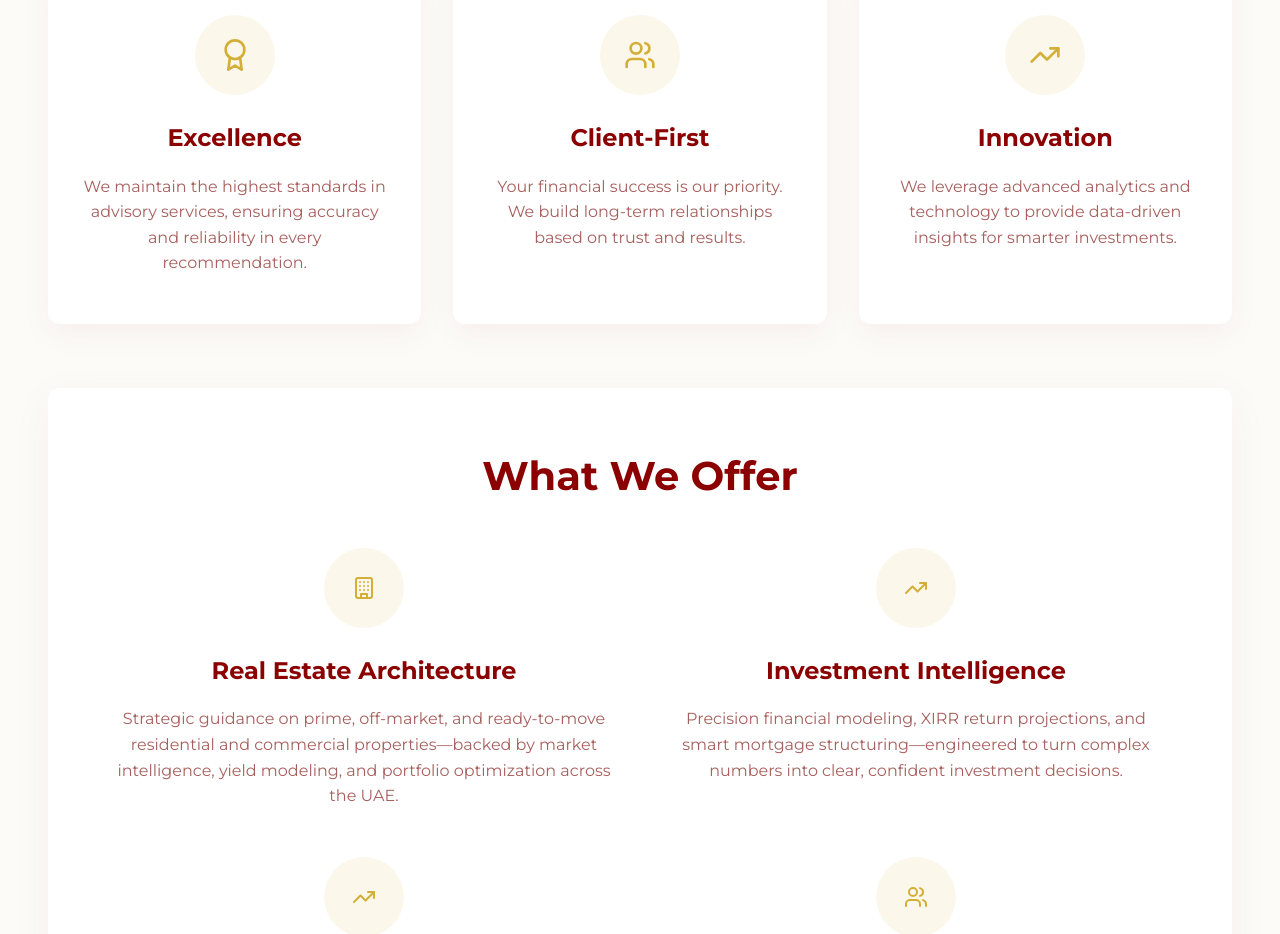
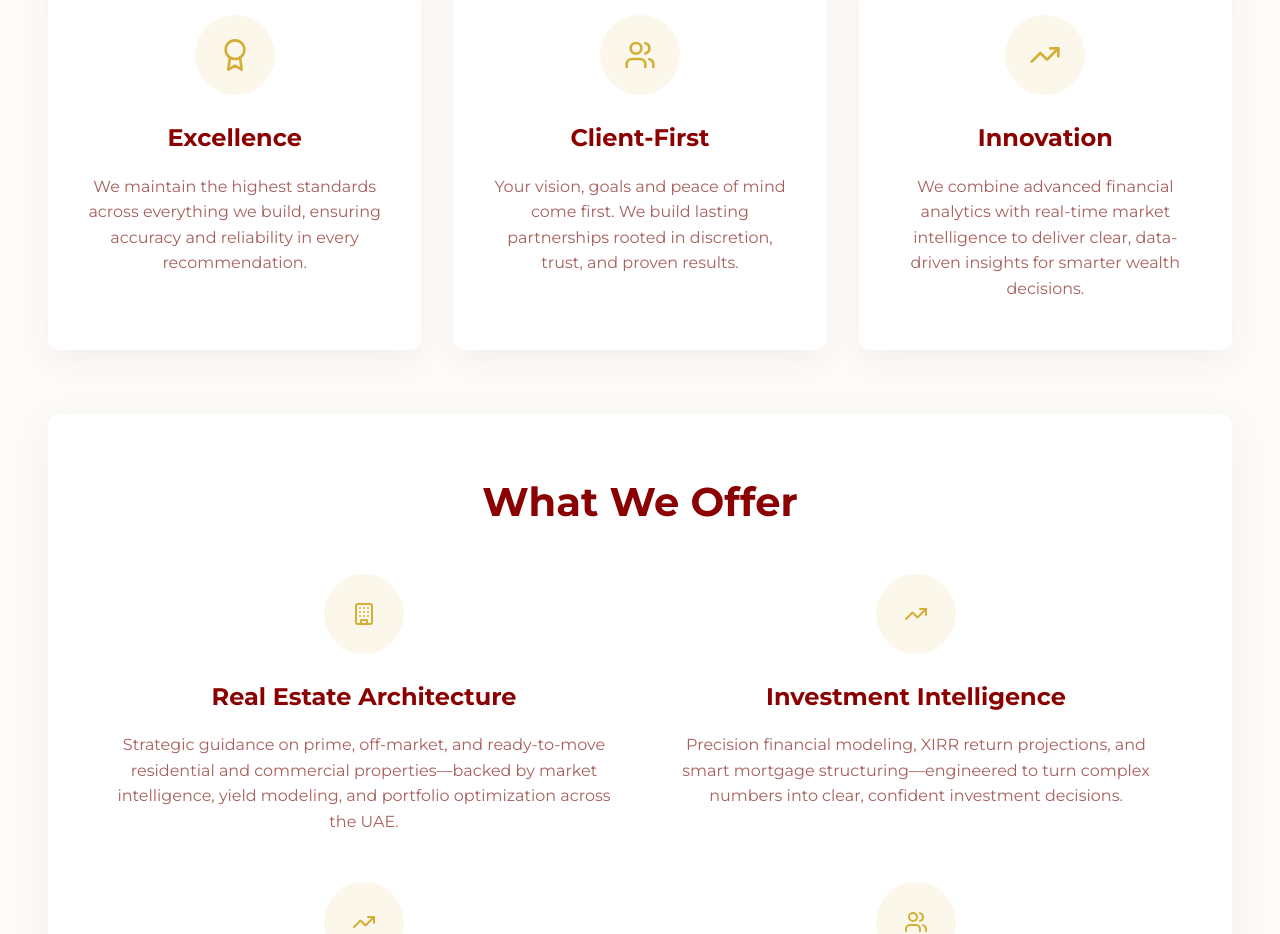
Before and after one commit to tharunkarthik10/akr, a Next.js app: page /about in a window 1280 px wide. Shown: the part 3562-4496 px from the top of the page. Built offline with nearby package versions, Linux system fonts and the light colour scheme; no server answers; a web font is replaced by a local one.

Commit message:
feat: update Core Values copy on About page

```diff
--- a/src/app/about/page.tsx
+++ b/src/app/about/page.tsx
@@ -207,7 +207,7 @@ export default function About() {
                 <AwardIcon />
               </div>
               <h3>Excellence</h3>
-              <p>We maintain the highest standards in advisory services, ensuring accuracy and reliability in every recommendation.</p>
+              <p>We maintain the highest standards across everything we build, ensuring accuracy and reliability in every recommendation.</p>
             </div>
 
             <div className="value-card">
@@ -215,7 +215,7 @@ export default function About() {
                 <UsersIcon />
               </div>
               <h3>Client-First</h3>
-              <p>Your financial success is our priority. We build long-term relationships based on trust and results.</p>
+              <p>Your vision, goals and peace of mind come first. We build lasting partnerships rooted in discretion, trust, and proven results.</p>
             </div>
 
             <div className="value-card">
@@ -223,7 +223,7 @@ export default function About() {
                 <TrendingUpIcon />
               </div>
               <h3>Innovation</h3>
-              <p>We leverage advanced analytics and technology to provide data-driven insights for smarter investments.</p>
+              <p>We combine advanced financial analytics with real-time market intelligence to deliver clear, data-driven insights for smarter wealth decisions.</p>
             </div>
           </div>
         </div>
```
